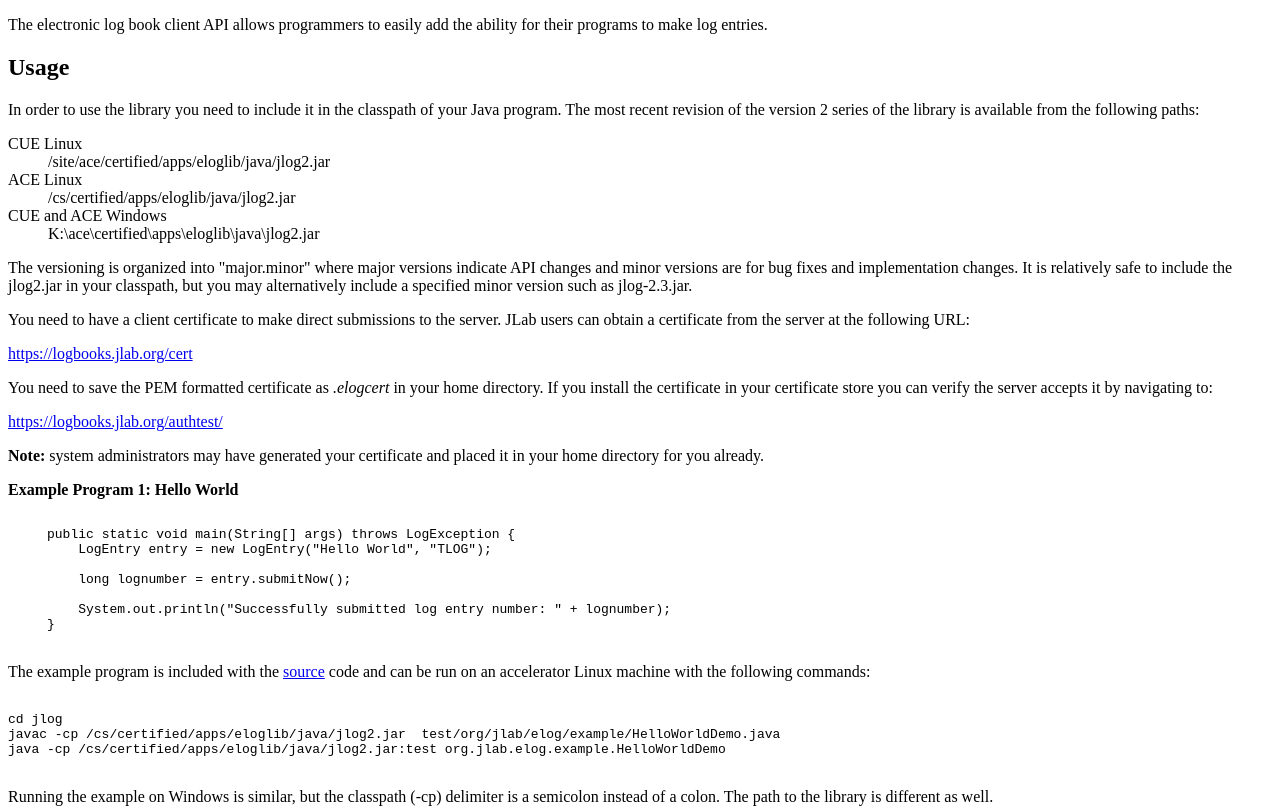
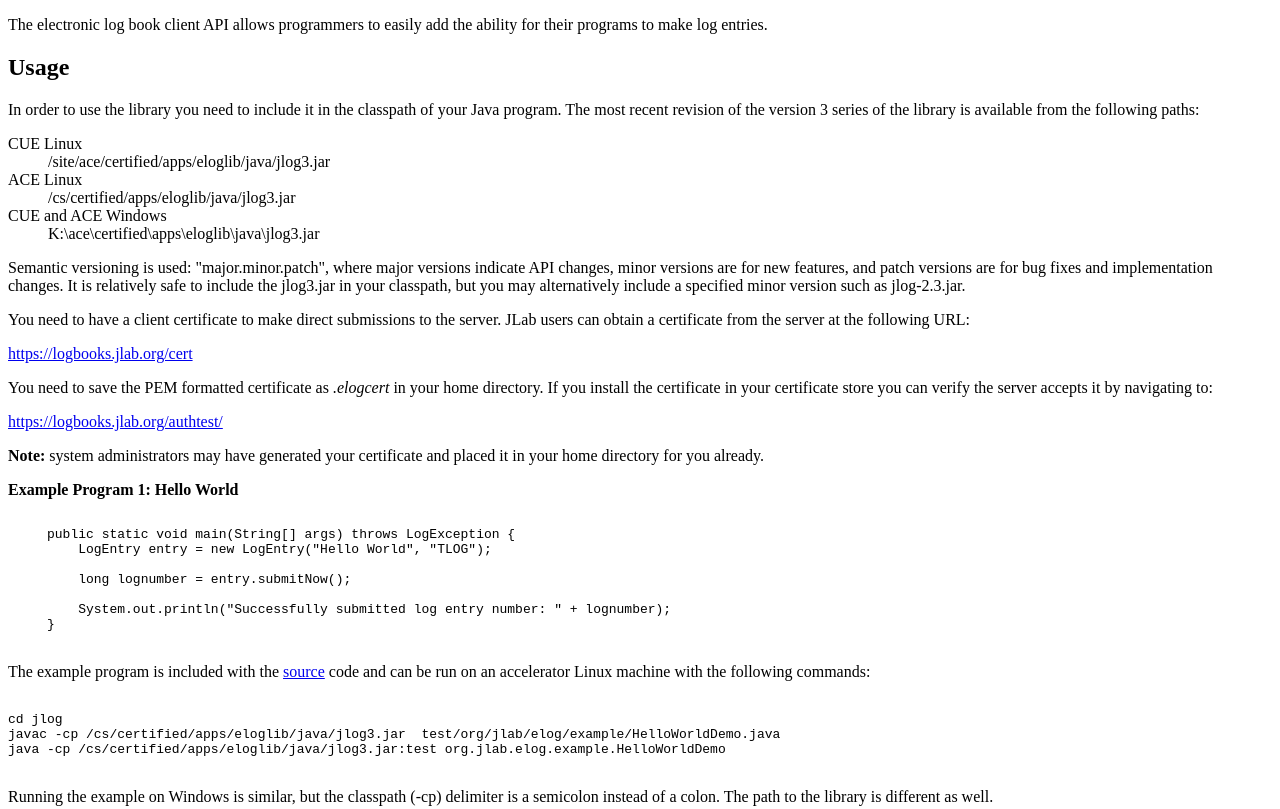
Before and after one commit to JeffersonLab/jlog, a plain HTML site: page src/overview.html in a window 1280 px wide. Shown: the top 809 px of the page. Drawn offline with Linux system fonts and the light colour scheme.

Commit message:
Documentation and versioning updated for v3.1.0

```diff
--- a/build.xml
+++ b/build.xml
@@ -27,7 +27,7 @@
     </target>
     <target name="doc">
         <javadoc packagenames="org.jlab.elog,org.jlab.elog.exception" sourcepath="${src.dir}" destdir="${dist.dir}/javadoc" overview="${src.dir}/overview.html">
-            <header>eLog Client API Version 3.0.0</header>
+            <header>eLog Client API Version 3.1.0</header>
             <doctitle>Electronic Logbook Client API Overview</doctitle>
             <link href="https://docs.oracle.com/javase/7/docs/api/"/>
         </javadoc>
--- a/src/overview.html
+++ b/src/overview.html
@@ -12,22 +12,23 @@
             <p>
                 In order to use the library you need to include it in the
                 classpath of your Java program.  The most recent revision of the
-                version 2 series of the library is available from the following
+                version 3 series of the library is available from the following
                 paths:
             </p>
             <dl class="property-list">
                 <dt>CUE Linux</dt>
-                <dd>/site/ace/certified/apps/eloglib/java/jlog2.jar</dd>
+                <dd>/site/ace/certified/apps/eloglib/java/jlog3.jar</dd>
                 <dt>ACE Linux</dt>
-                <dd>/cs/certified/apps/eloglib/java/jlog2.jar</dd>
+                <dd>/cs/certified/apps/eloglib/java/jlog3.jar</dd>
                 <dt>CUE and ACE Windows</dt>
-                <dd>K:\ace\certified\apps\eloglib\java\jlog2.jar</dd>
+                <dd>K:\ace\certified\apps\eloglib\java\jlog3.jar</dd>
             </dl>
             <p>
-                The versioning is organized into "major.minor" where major
-                versions indicate API changes and minor versions are for bug
+                Semantic versioning is used: "major.minor.patch", where major
+                versions indicate API changes, minor versions are for new
+                features, and patch versions are for bug
                 fixes and implementation changes.  It is relatively safe to
-                include the jlog2.jar in your classpath, but you may
+                include the jlog3.jar in your classpath, but you may
                 alternatively include a specified minor version such as
                 jlog-2.3.jar.
             </p>
@@ -60,8 +61,8 @@
                 on an accelerator Linux machine with the following commands:</p>
             <pre><kbd>
 cd jlog
-javac -cp /cs/certified/apps/eloglib/java/jlog2.jar  test/org/jlab/elog/example/HelloWorldDemo.java
-java -cp /cs/certified/apps/eloglib/java/jlog2.jar:test org.jlab.elog.example.HelloWorldDemo
+javac -cp /cs/certified/apps/eloglib/java/jlog3.jar  test/org/jlab/elog/example/HelloWorldDemo.java
+java -cp /cs/certified/apps/eloglib/java/jlog3.jar:test org.jlab.elog.example.HelloWorldDemo
             </kbd></pre>
             <p>Running the example on Windows is similar, but the classpath (-cp)
                 delimiter is a semicolon instead of a colon.  The path to the
@@ -162,6 +163,11 @@ java -cp /cs/certified/apps/eloglib/java/jlog2.jar:test org.jlab.elog.example.He
                 <dd>
                     Maximum number of bytes allowed across all attachments.
                 </dd>
+                <dt>IGNORE_SERVER_CERT_ERRORS</dt>
+                <dd>
+                    For testing it is often useful to ignore self signed
+                    certificates such as those used on logbooktest.acc.jlab.org.
+                </dd>
             </dl>
             <p>
                 If building from source then you can edit the properties file
```
Also changed, not shown: doc/release-notes.html (+2 -0 lines), 1 other file.
